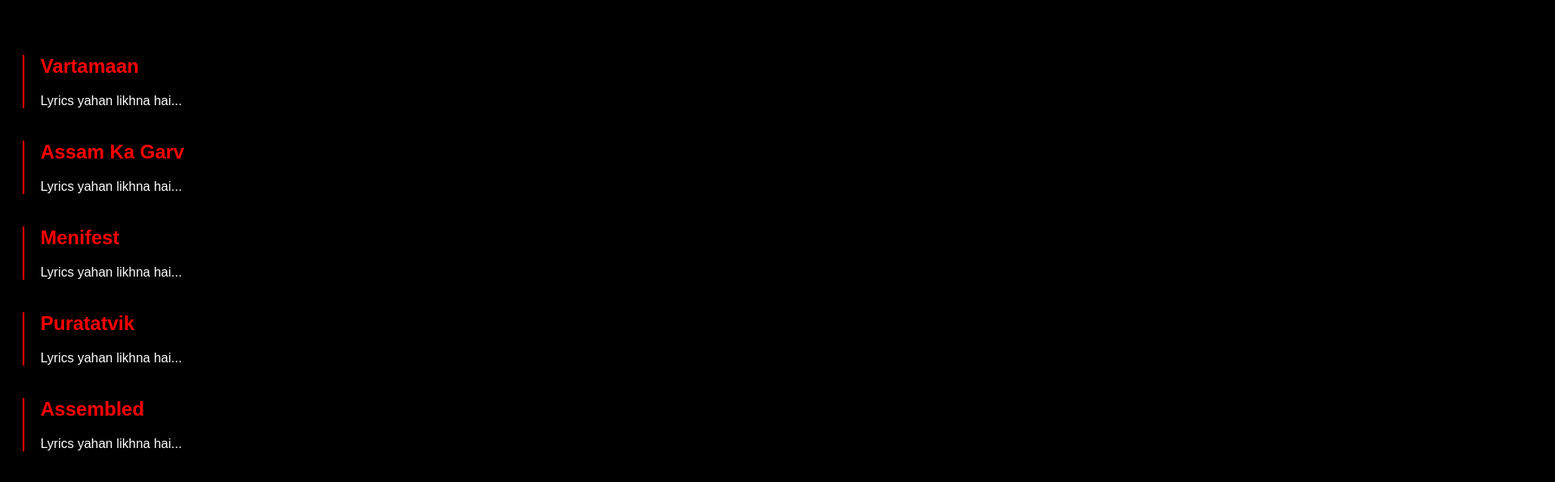
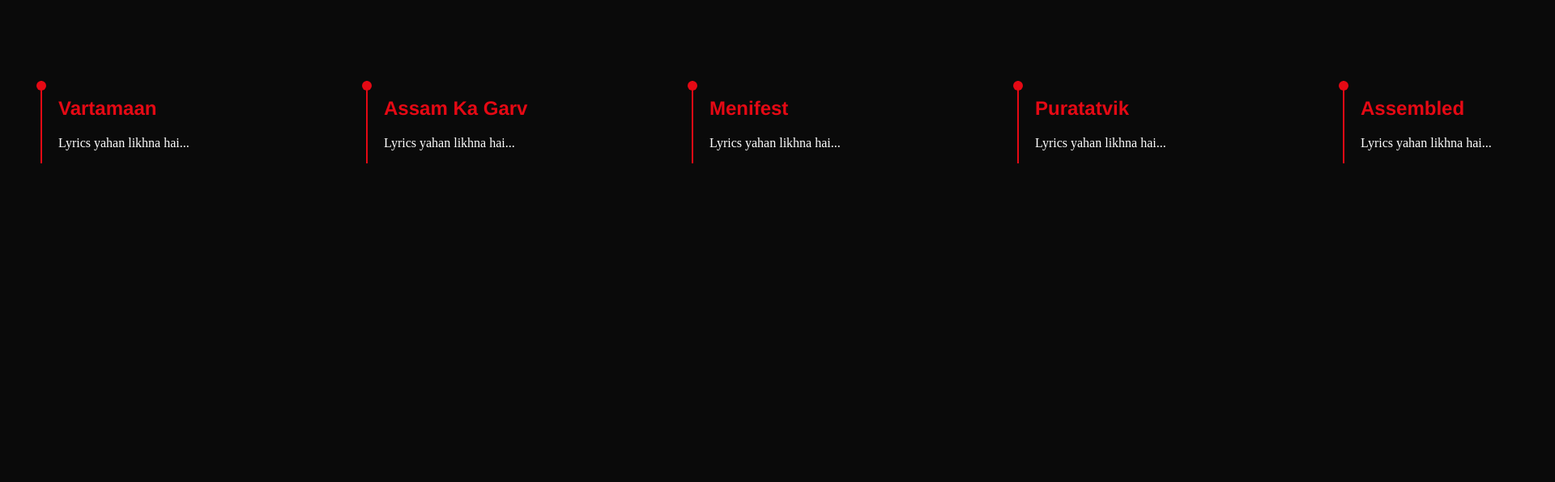
Before and after one commit to sarggek/SARGGEK, a plain HTML site: page index.html in a window 1280 px wide. Shown: the top 596 px of the page at 81% size, 1920 px wide, since content can reach past the window. Drawn offline with Linux system fonts and the light colour scheme.

Commit message:
Update index.html

```diff
--- a/index.html
+++ b/index.html
@@ -3,10 +3,40 @@
 <head>
     <title>SARGGEK</title>
     <style>
-        body { background: black; color: white; font-family: Arial; }
-        .timeline { padding: 20px; }
-        .node { margin: 40px 0; border-left: 2px solid red; padding-left: 20px; }
-        .node h2 { color: red; }
+        /* Dark Netflix-inspired CSS */
+        body {
+            background: #0a0a0a;
+            color: white;
+            margin: 0;
+            overflow-x: auto; /* Horizontal Scroll */
+        }
+        .timeline {
+            display: grid;
+            grid-auto-flow: column;
+            gap: 80px;
+            padding: 100px 50px;
+            width: max-content;
+        }
+        .node {
+            width: 300px;
+            border-left: 2px solid #E50914; /* Netflix Red */
+            padding-left: 20px;
+            position: relative;
+        }
+        .node::before {
+            content: "";
+            width: 12px;
+            height: 12px;
+            background: #E50914;
+            position: absolute;
+            left: -7px;
+            top: 0;
+            border-radius: 50%;
+        }
+        .node h2 {
+            color: #E50914;
+            font-family: 'Helvetica', sans-serif;
+        }
     </style>
 </head>
 <body>
```
